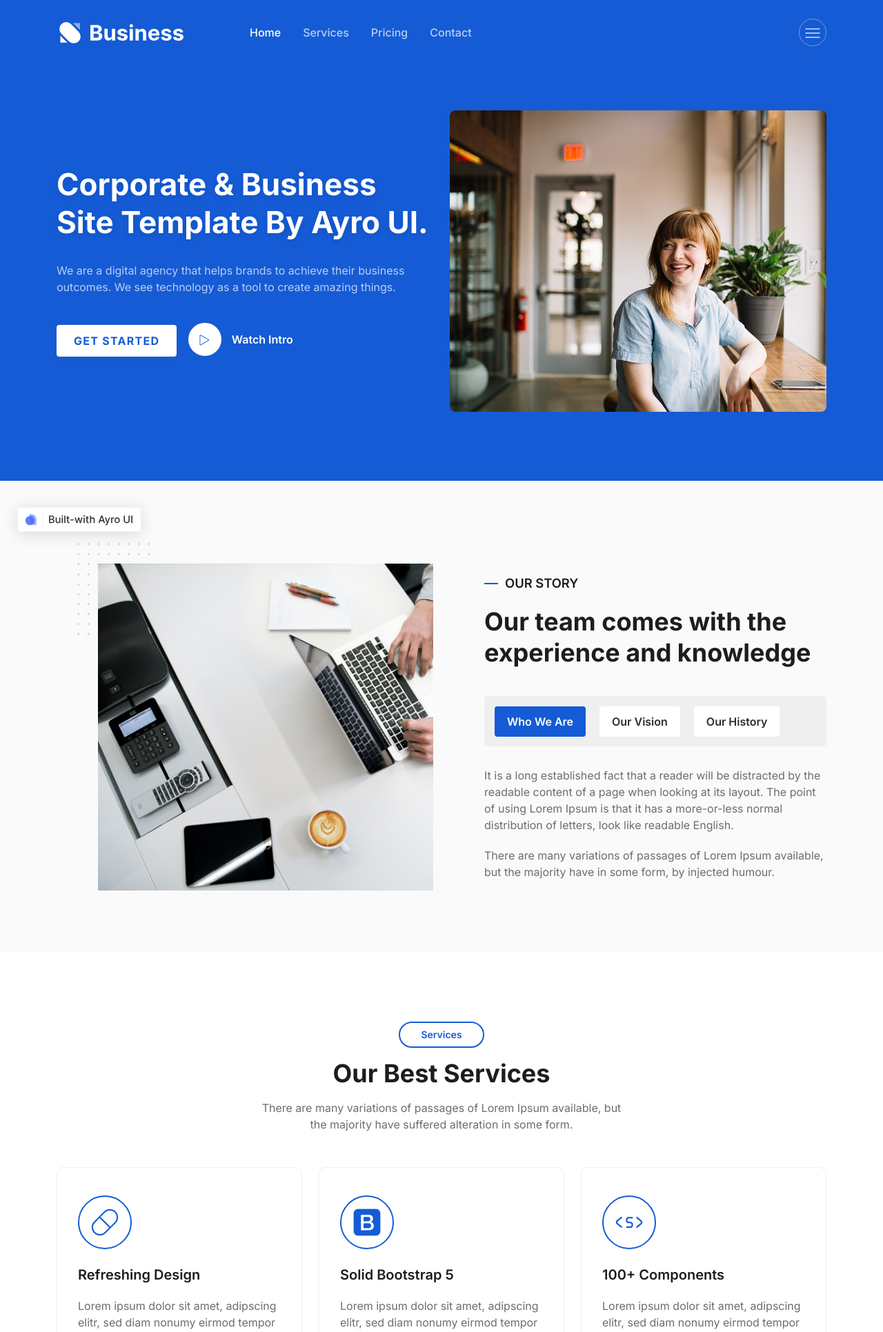
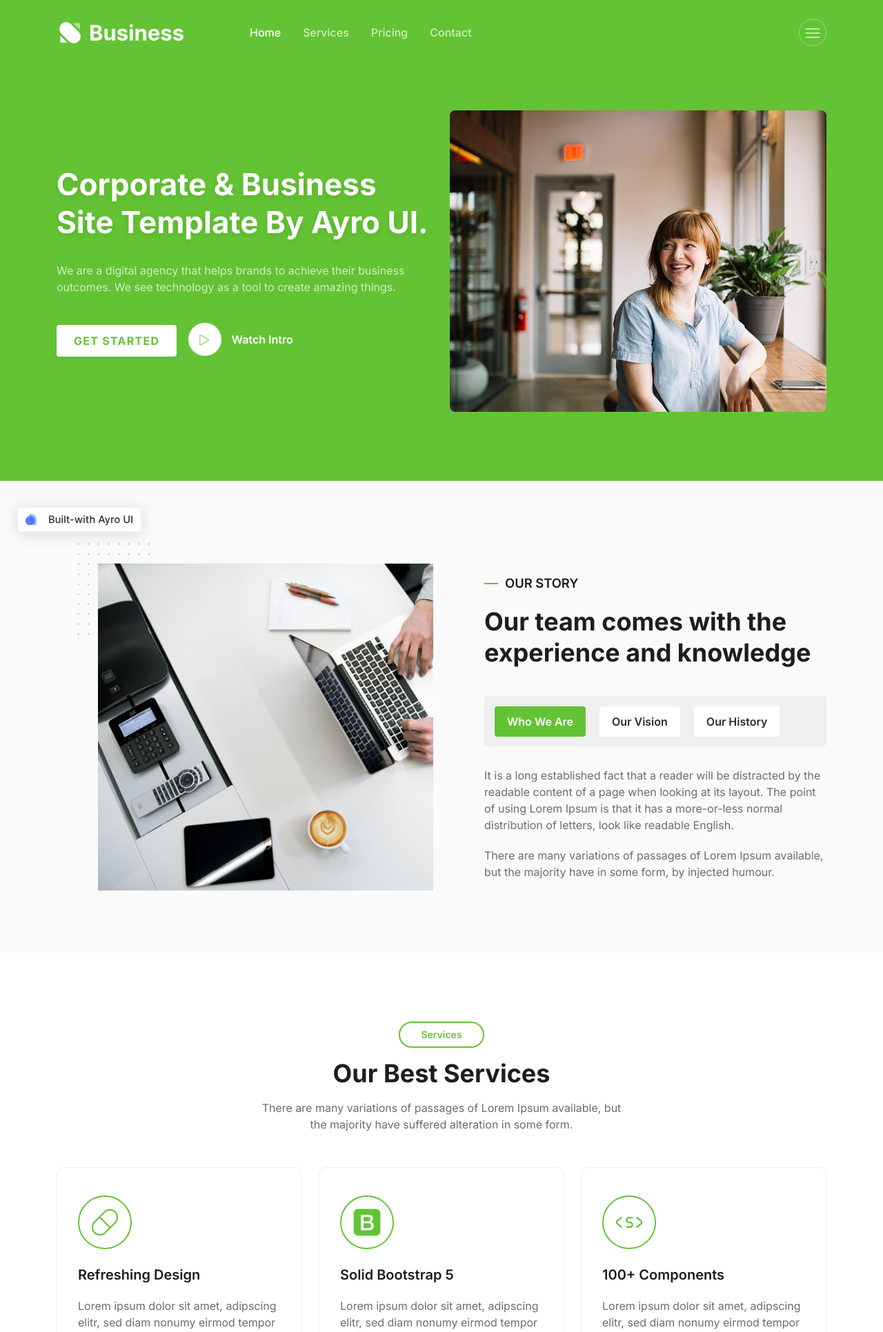
Before and after one commit to slkpower/slk, a PHP site: page / in a window 1280 px wide. Shown: the top 1931 px of the page at 69% size. Run offline with PHP 8.4, Linux system fonts and the light colour scheme.

Commit message:
fix styling

```diff
--- a/home.html
+++ b/index.html
@@ -9,7 +9,7 @@
   <meta name="viewport" content="width=device-width, initial-scale=1, shrink-to-fit=no" />
 
   <!--====== Title ======-->
-  <title>Business | Bootstrap 5 Business Template</title>
+  <title>Sarana Lima Kencana</title>
 
   <!--====== Favicon Icon ======-->
   <link rel="shortcut icon" href="../assets/images/favicon.svg" type="image/svg" />
--- a/index.php
+++ /dev/null
@@ -1 +0,0 @@
-<?php include_once("home.html"); ?>
--- a/style.css
+++ b/style.css
@@ -4,9 +4,9 @@
 ===========================*/
 :root {
   --font-family: "Inter", sans-serif;
-  --primary: #155bd5;
-  --primary-dark: #1c3ab6;
-  --primary-light: #e2f1ff;
+  --primary: #63c334;
+  --primary-dark: #427f5f;
+  --primary-light: #a7d88f;
   --accent: #00d4d7;
   --accent-dark: #00bac1;
   --accent-light: #dff9f8;
```
